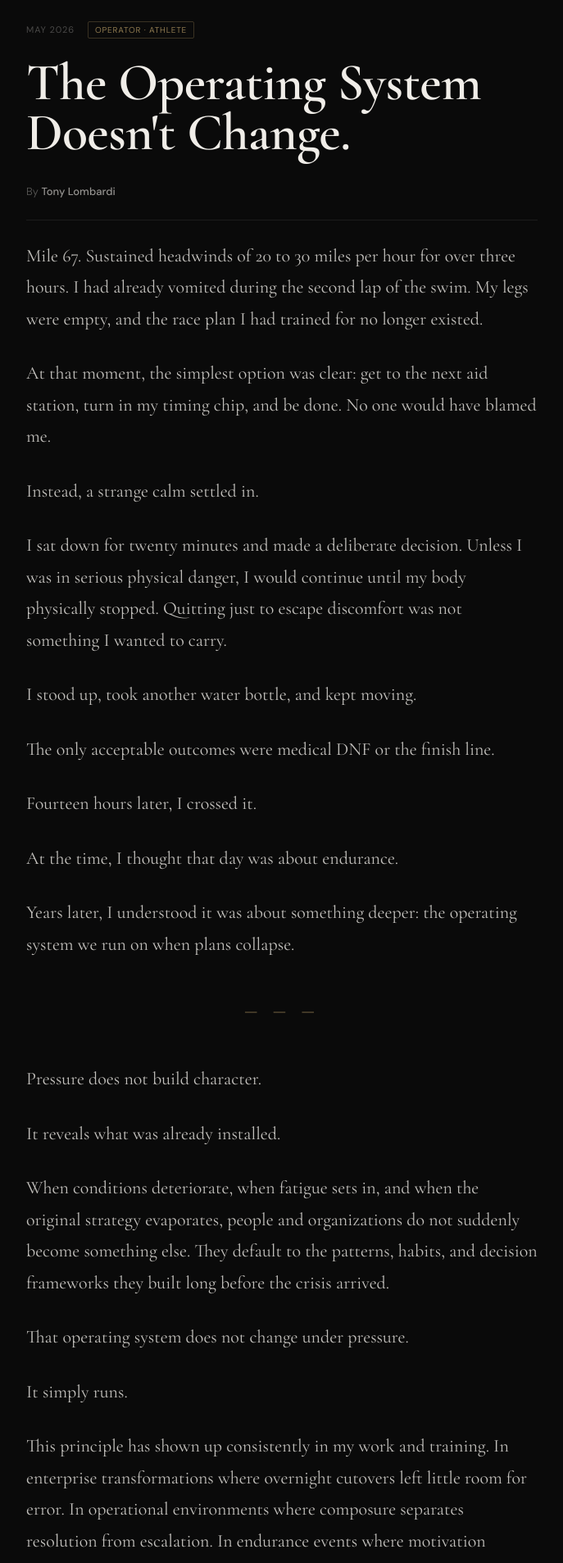
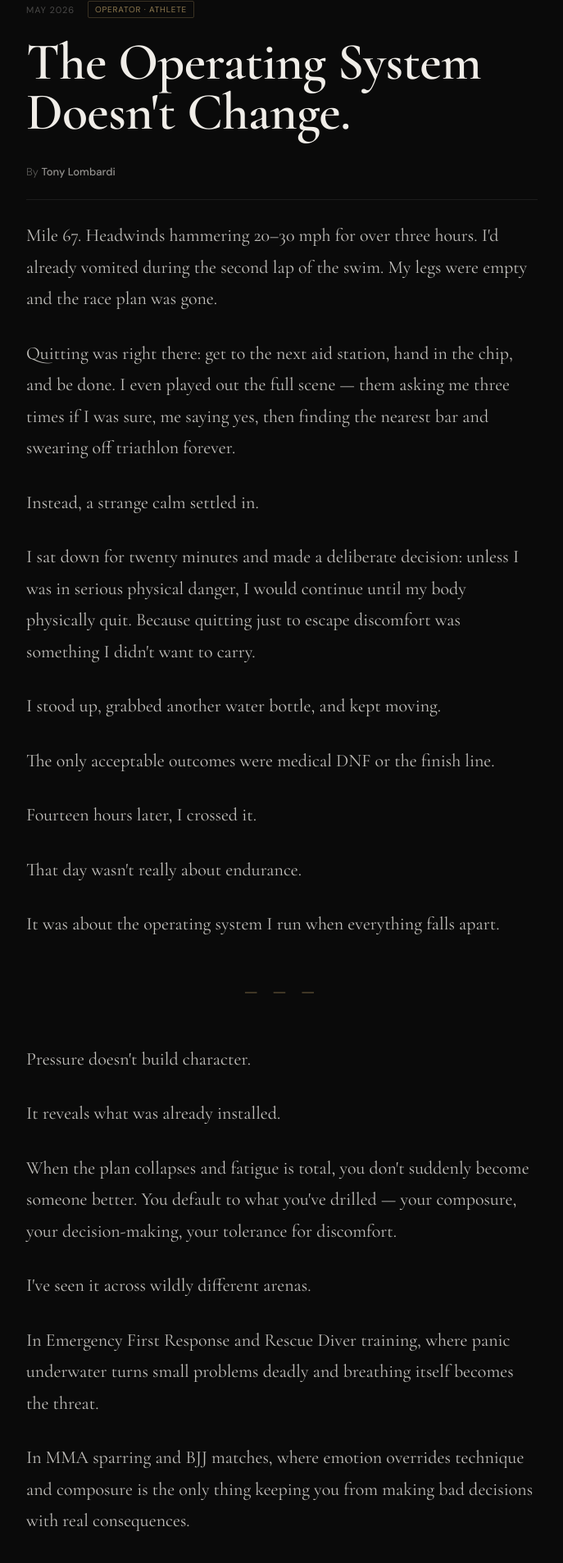
Before and after one commit to tonylombardi-22/personal_branding, a Next.js app: page /writing in a window 1280 px wide. Shown: the part 869-2776 px from the top of the page at 82% size, without its empty margins (296-983 px from the left). Built offline with nearby package versions, Linux system fonts and the light colour scheme.

Commit message:
Finalize operating system essay with refined narrative and tone

```diff
--- a/app/writing/page.tsx
+++ b/app/writing/page.tsx
@@ -235,11 +235,6 @@ export default function Writing() {
           display: block;
         }
 
-        .ar-body em {
-          font-style: italic;
-          color: rgba(240,237,232,0.9);
-        }
-
         .ar-divider {
           width: 120px;
           height: 1px;
@@ -395,9 +390,10 @@ export default function Writing() {
             </div>
 
             <p className="wr-article-excerpt">
-              Mile 67. Sustained headwinds. A race plan that no longer existed.
-              What happened next became less about endurance and more about the
-              habits, decisions, and operating system that remain when pressure rises.
+              Mile 67. Headwinds hammering 20–30 mph for hours.
+              A race plan that no longer existed.
+              What remained was the operating system that runs when pressure rises
+              and the script breaks.
             </p>
 
             <a href="#article" className="wr-read-link">
@@ -430,14 +426,17 @@ export default function Writing() {
 
           <div className="ar-body">
             <p>
-              Mile 67. Sustained headwinds of 20 to 30 miles per hour for over
-              three hours. I had already vomited during the second lap of the swim.
-              My legs were empty, and the race plan I had trained for no longer existed.
+              Mile 67. Headwinds hammering 20–30 mph for over three hours.
+              I'd already vomited during the second lap of the swim.
+              My legs were empty and the race plan was gone.
             </p>
 
             <p>
-              At that moment, the simplest option was clear: get to the next aid
-              station, turn in my timing chip, and be done. No one would have blamed me.
+              Quitting was right there: get to the next aid station,
+              hand in the chip, and be done.
+              I even played out the full scene — them asking me three times
+              if I was sure, me saying yes, then finding the nearest bar
+              and swearing off triathlon forever.
             </p>
 
             <p>
@@ -445,14 +444,15 @@ export default function Writing() {
             </p>
 
             <p>
-              I sat down for twenty minutes and made a deliberate decision. Unless I
-              was in serious physical danger, I would continue until my body physically
-              stopped. Quitting just to escape discomfort was not something I wanted
-              to carry.
+              I sat down for twenty minutes and made a deliberate decision:
+              unless I was in serious physical danger, I would continue
+              until my body physically quit.
+              Because quitting just to escape discomfort was something
+              I didn't want to carry.
             </p>
 
             <p>
-              I stood up, took another water bottle, and kept moving.
+              I stood up, grabbed another water bottle, and kept moving.
             </p>
 
             <p>
@@ -464,12 +464,11 @@ export default function Writing() {
             </p>
 
             <p>
-              At the time, I thought that day was about endurance.
+              That day wasn't really about endurance.
             </p>
 
             <p>
-              Years later, I understood it was about something deeper: the operating
-              system we run on when plans collapse.
+              It was about the operating system I run when everything falls apart.
             </p>
 
             <span className="section-break">
@@ -477,7 +476,7 @@ export default function Writing() {
             </span>
 
             <p>
-              Pressure does not build character.
+              Pressure doesn't build character.
             </p>
 
             <p>
@@ -485,34 +484,40 @@ export default function Writing() {
             </p>
 
             <p>
-              When conditions deteriorate, when fatigue sets in, and when the original
-              strategy evaporates, people and organizations do not suddenly become
-              something else. They default to the patterns, habits, and decision
-              frameworks they built long before the crisis arrived.
+              When the plan collapses and fatigue is total,
+              you don't suddenly become someone better.
+              You default to what you've drilled — your composure,
+              your decision-making, your tolerance for discomfort.
             </p>
 
             <p>
-              That operating system does not change under pressure.
+              I've seen it across wildly different arenas.
             </p>
 
             <p>
-              It simply runs.
+              In Emergency First Response and Rescue Diver training,
+              where panic underwater turns small problems deadly
+              and breathing itself becomes the threat.
             </p>
 
             <p>
-              This principle has shown up consistently in my work and training.
-              In enterprise transformations where overnight cutovers left little room
-              for error. In operational environments where composure separates resolution
-              from escalation. In endurance events where motivation disappears long
-              before the work is done.
+              In MMA sparring and BJJ matches,
+              where emotion overrides technique and composure is the only thing
+              keeping you from making bad decisions with real consequences.
             </p>
 
             <p>
-              The environments differ.
+              In enterprise transformations,
+              where an overnight cutover goes sideways at 2 a.m.
+              and the pressure tests whether the team holds or folds.
             </p>
 
             <p>
-              The underlying system does not.
+              The environments change.
+            </p>
+
+            <p>
+              The operating system does not.
             </p>
 
             <span className="section-break">
@@ -520,91 +525,20 @@ export default function Writing() {
             </span>
 
             <p>
-              Most people and teams perform adequately when conditions are stable.
+              Most people and organizations perform fine when conditions are stable.
             </p>
 
             <p>
-              What matters is what happens after the script fails.
+              What matters is what runs after the script breaks —
+              when motivation is gone, the weather is ugly,
+              and nobody is watching.
             </p>
 
             <p>
-              Can you stay composed?
-            </p>
-
-            <p>
-              Can you adapt without losing direction?
-            </p>
-
-            <p>
-              Can you keep executing when the original plan no longer applies?
-            </p>
-
-            <p>
-              Can you continue when motivation is gone and nobody is watching?
-            </p>
-
-            <p>
-              In my experience, true resilience is usually quiet.
-            </p>
-
-            <p>
-              It looks like:
-            </p>
-
-            <ul>
-              <li>consistency when inspiration disappears,</li>
-              <li>discipline when outcomes are uncertain,</li>
-              <li>emotional control when pressure rises,</li>
-              <li>and the willingness to keep moving forward in uncertainty.</li>
-            </ul>
-
-            <span className="section-break">
-              — — —
-            </span>
-
-            <p>
-              Rescue Diver and Emergency First Response training taught me another
-              version of the same lesson.
-            </p>
-
-            <p>
-              In that environment, panic is often the real danger. Breathing accelerates.
-              Decision-making narrows. Small problems can become serious when emotion
-              overrides process.
-            </p>
-
-            <p>
-              The training is not only about physical skill. It is about slowing the
-              mind down enough to assess, prioritize, and act while stress is rising.
-            </p>
-
-            <p>
-              Combat sports carry their own version of that pressure.
-            </p>
-
-            <p>
-              In a hard MMA sparring session or a Brazilian Jiu-Jitsu tournament match,
-              there is adrenaline, uncertainty, physical consequence, fatigue, and the
-              temptation to abandon technique for emotion.
-            </p>
-
-            <p>
-              The people who perform best are rarely the loudest or most aggressive.
-            </p>
-
-            <p>
-              They are usually the ones who can remain calm enough to think clearly
-              while pressure escalates around them.
-            </p>
-
-            <p>
-              That lesson translates directly into leadership.
-            </p>
-
-            <p>
-              In high-pressure operational environments, calm is not passive. It is a
-              functional advantage. It creates room for judgment, communication, and
-              resolution when the situation could otherwise become reactive.
+              True resilience is almost always quiet:
+              consistency without applause,
+              emotional control under pressure,
+              continuing to execute when inspiration has long disappeared.
             </p>
 
             <span className="section-break">
@@ -612,66 +546,40 @@ export default function Writing() {
             </span>
 
             <p>
-              Today's business landscape rewards adaptability more than certainty.
+              Today's world — accelerated by AI, shifting models,
+              and relentless change — rewards the quality of that operating system
+              more than ever.
             </p>
 
             <p>
-              Industries are changing. Technology is changing. Careers are changing.
-              Entire operating models are being rewritten in real time.
+              Tools evolve fast.
             </p>
 
             <p>
-              AI is accelerating that reality even further.
+              The ability to stay calm and functional in uncertainty does not.
             </p>
 
             <p>
-              Tools and processes will continue to evolve. But the fundamentals that
-              allow people and organizations to navigate change remain remarkably
-              consistent:
-            </p>
-
-            <ul>
-              <li>discipline,</li>
-              <li>composure,</li>
-              <li>accountability,</li>
-              <li>adaptability,</li>
-              <li>and the ability to function effectively when conditions become uncomfortable.</li>
-            </ul>
-
-            <p>
-              That is true in endurance sports.
+              The Ironman finish line mattered far less
+              than the realization it left behind:
+              you can endure more than you think.
             </p>
 
             <p>
-              It is true underwater.
+              And when the inevitable headwinds hit,
+              your operating system is what remains.
             </p>
 
             <p>
-              It is true in combat sports.
+              I bring that same wiring to enterprise transformation
+              and AI operations — helping teams install the habits,
+              governance, and composure required to navigate chaos
+              without breaking.
             </p>
 
             <p>
-              And it is true in leadership.
-            </p>
-
-            <p>
-              The Ironman finish line mattered far less than the realization that came
-              from it: you can endure more than you think.
-            </p>
-
-            <p>
-              And when the plan inevitably breaks, your operating system is what remains.
-            </p>
-
-            <p>
-              I bring that same mindset to enterprise transformation and AI operations —
-              helping teams build the infrastructure, governance, and habits that
-              sustain performance through uncertainty and change.
-            </p>
-
-            <p>
-              If you're leading an organization that values disciplined execution and
-              steady leadership under pressure, I'd welcome the conversation.
+              If you're leading an organization that needs to perform
+              when conditions turn ugly, I'd welcome the conversation.
             </p>
 
             <div className="ar-divider"></div>
```
